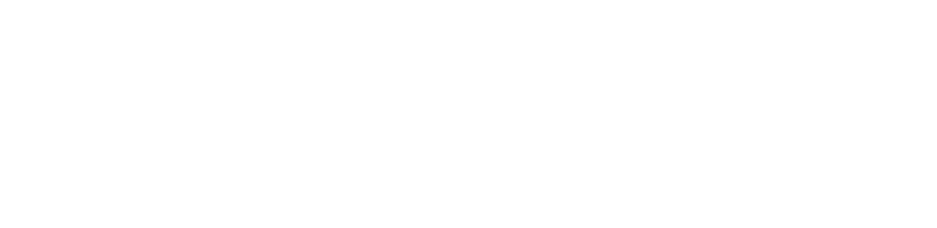
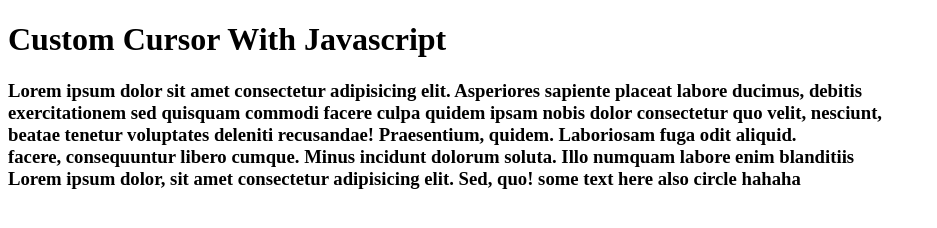
Before and after one commit to mahdi-mey/two-circle-cursor, a plain HTML site: page index.html in a window 1280 px wide. Shown: the whole page, without its empty margins (0-937 px from the left). Drawn offline with Linux system fonts and the light colour scheme.

Commit message:
added basic html

```diff
--- a/index.html
+++ b/index.html
@@ -3,9 +3,24 @@
 <head>
     <meta charset="UTF-8">
     <meta name="viewport" content="width=device-width, initial-scale=1.0">
-    <title>Document</title>
+    <title>Cursor</title>
 </head>
 <body>
 
+    <div class="container">
+
+        <h1>Custom Cursor With Javascript</h1>
+        <h3>
+            Lorem ipsum dolor sit amet consectetur adipisicing elit. Asperiores sapiente placeat labore ducimus, debitis
+            <br>
+            exercitationem sed quisquam commodi facere culpa quidem ipsam nobis dolor consectetur quo velit,
+            nesciunt,<br>
+            beatae tenetur voluptates deleniti recusandae! Praesentium, quidem. Laboriosam fuga odit aliquid.<br>
+            facere, consequuntur libero cumque. Minus incidunt dolorum soluta. Illo numquam labore enim blanditiis<br>
+            Lorem ipsum dolor, sit amet consectetur adipisicing elit. Sed, quo! some text here also circle hahaha
+        </h3>
+
+    </div>
+
 </body>
 </html>
```
